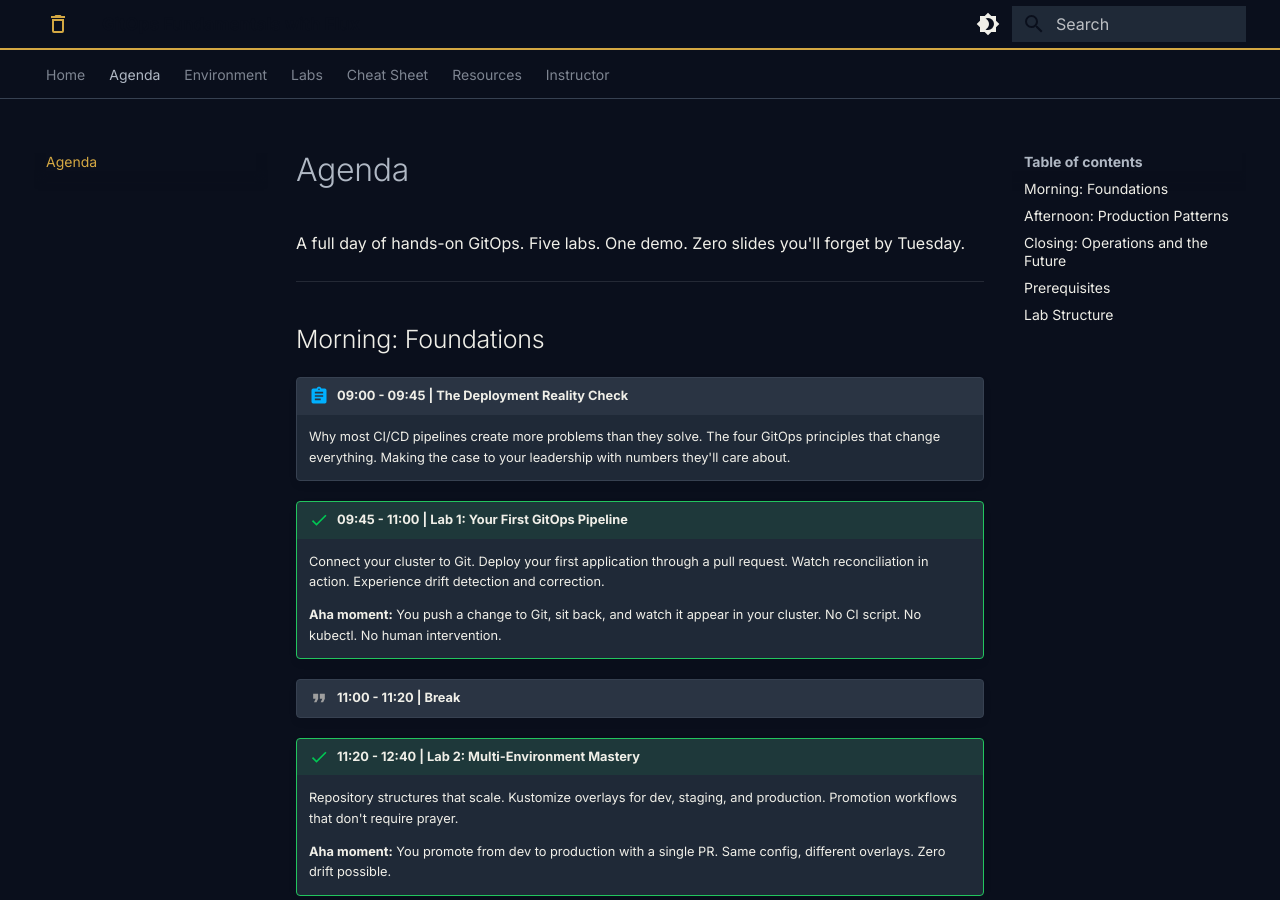
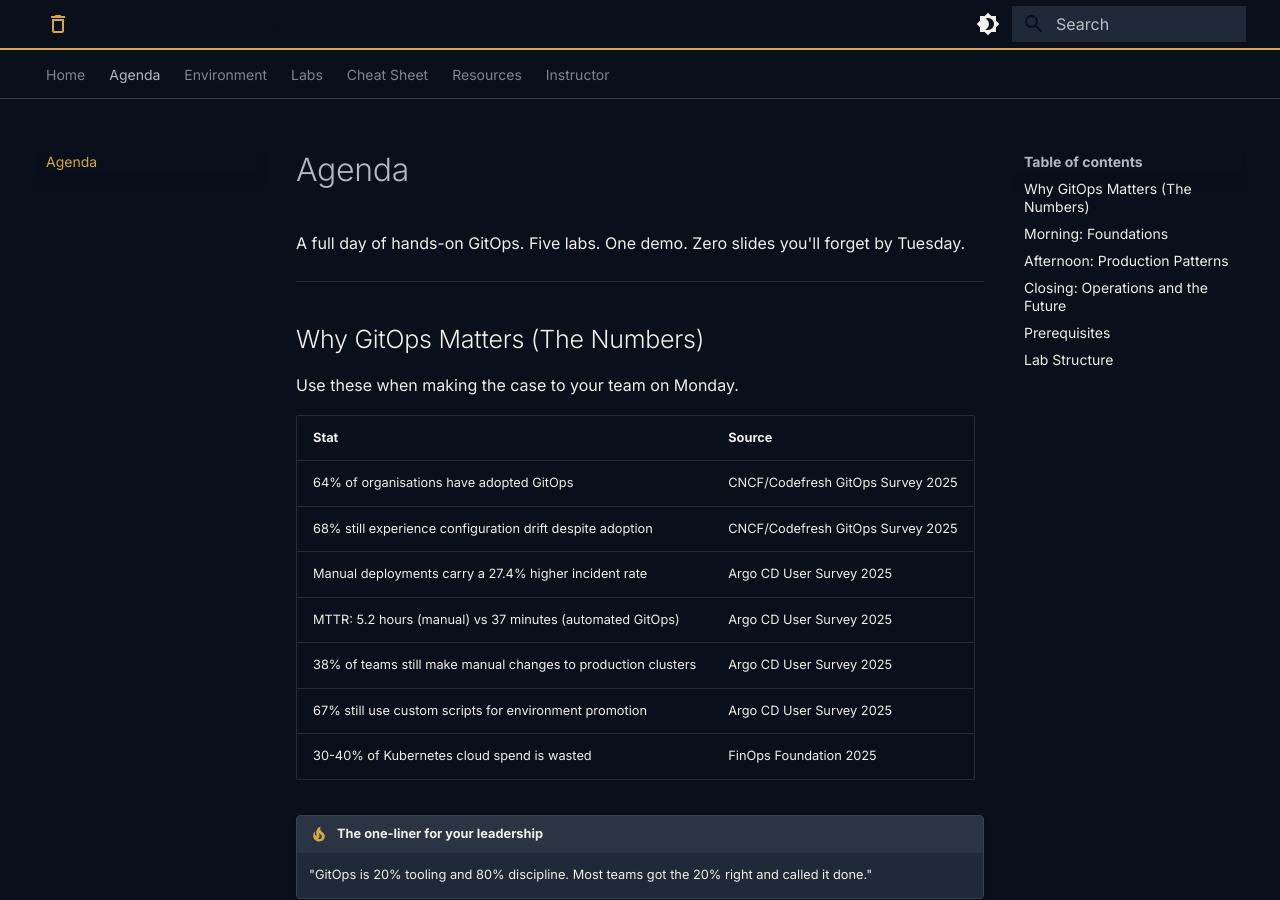
Before and after one commit to stevenwadeconsulting/gitops-fundamentals-lab, an MkDocs documentation site: the page built from docs/agenda.md, in a window 1280 px wide and 900 px high. Built offline with MkDocs 1.6.1 and Material for MkDocs 9.7.7, drawn with Linux system fonts in a browser that asks for light colours.

Commit message:
Add GitOps adoption stats, industry research links, and drift taxonomy
Agenda: stats table for attendees to reference when building business cases
Resources: links to CNCF, DORA 2025, and Komodor reports
Lab 5: three types of configuration drift and the break-glass trap

Co-Authored-By: Claude Opus 4.6 (1M context) <noreply@anthropic.com>

```diff
--- a/docs/agenda.md
+++ b/docs/agenda.md
@@ -1,6 +1,25 @@
 # Agenda
 
 A full day of hands-on GitOps. Five labs. One demo. Zero slides you'll forget by Tuesday.
+
+---
+
+## Why GitOps Matters (The Numbers)
+
+Use these when making the case to your team on Monday.
+
+| Stat | Source |
+|------|--------|
+| 64% of organisations have adopted GitOps | CNCF/Codefresh GitOps Survey 2025 |
+| 68% still experience configuration drift despite adoption | CNCF/Codefresh GitOps Survey 2025 |
+| Manual deployments carry a 27.4% higher incident rate | Argo CD User Survey 2025 |
+| MTTR: 5.2 hours (manual) vs 37 minutes (automated GitOps) | Argo CD User Survey 2025 |
+| 38% of teams still make manual changes to production clusters | Argo CD User Survey 2025 |
+| 67% still use custom scripts for environment promotion | Argo CD User Survey 2025 |
+| 30-40% of Kubernetes cloud spend is wasted | FinOps Foundation 2025 |
+
+!!! tip "The one-liner for your leadership"
+    "GitOps is 20% tooling and 80% discipline. Most teams got the 20% right and called it done."
 
 ---
 
```
Also changed, not shown: docs/labs/5-monitoring-troubleshooting.md (+25 -0 lines), docs/resources.md (+9 -0 lines).
